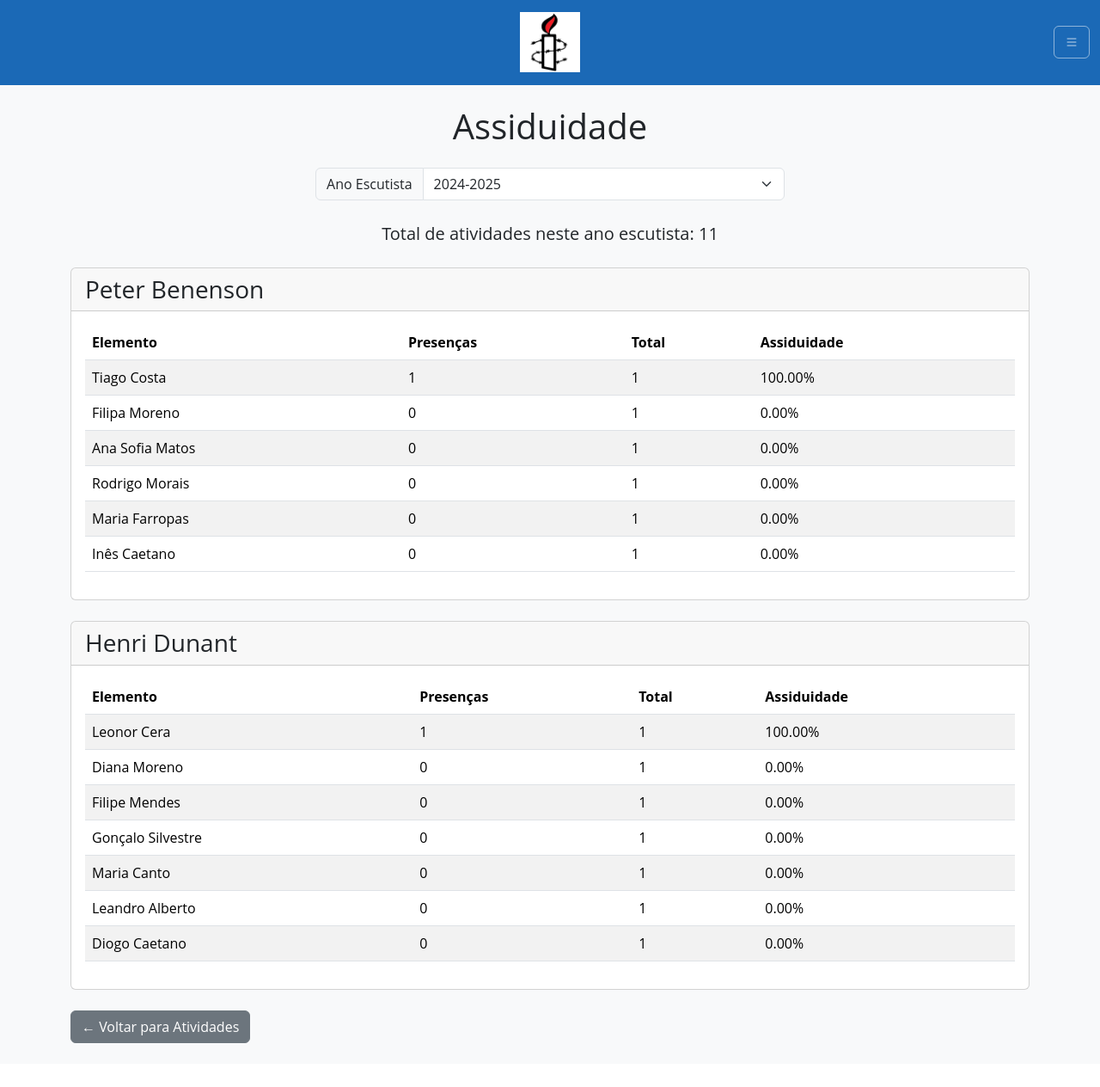
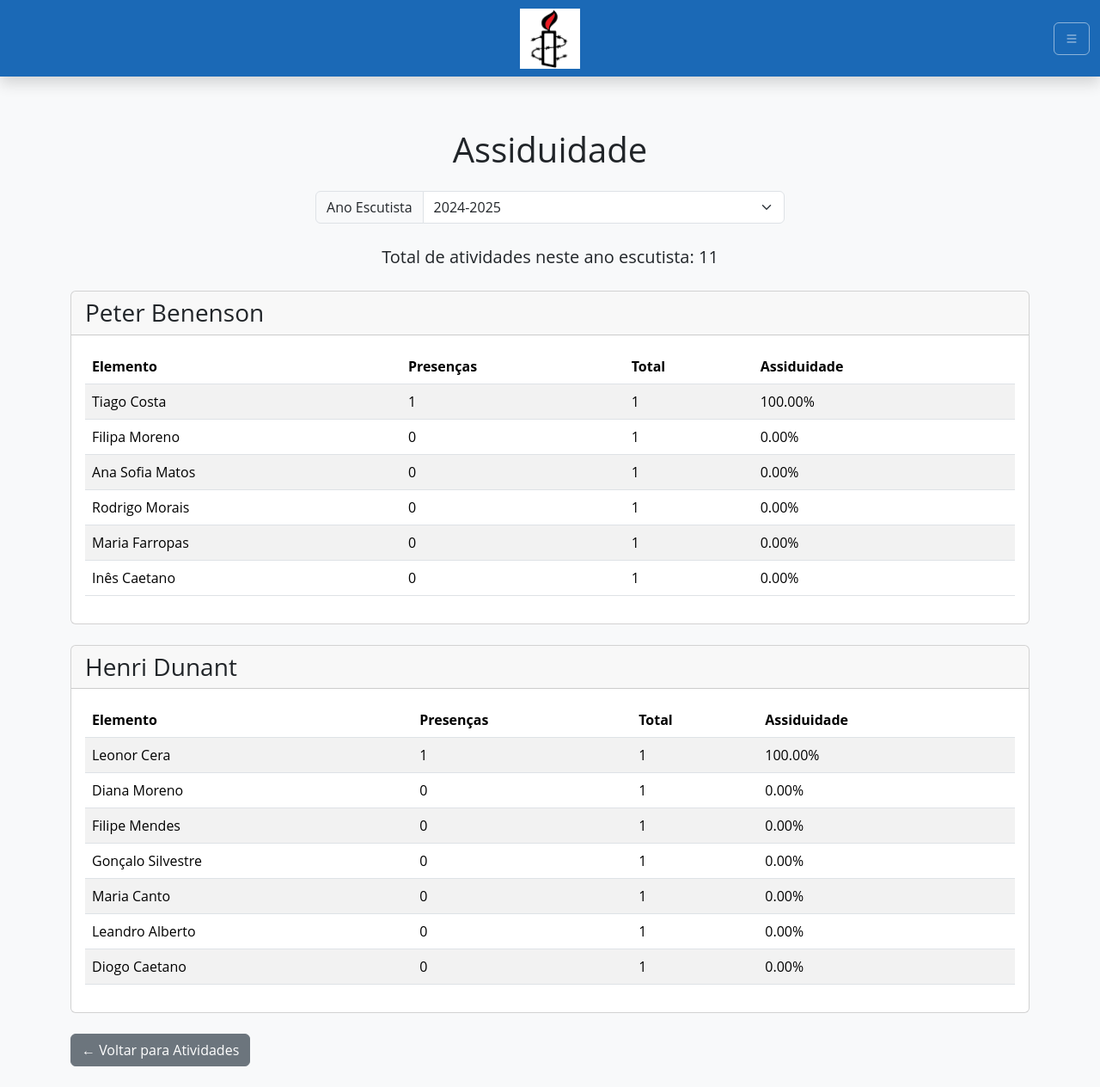
Before and after one commit to tiagocosta26/gestor_presencas, a Flask app: page /assiduidade in a window 1280 px wide. Shown: the whole page at 86% size. Before the commit the page ends 1213 px from the top, so only its background shows below. Run offline with Flask 3, Linux system fonts and the light colour scheme.

Commit message:
fixed top bar

```diff
--- a/templates/base.html
+++ b/templates/base.html
@@ -17,13 +17,14 @@
         body {
             font-family: 'Open Sans';
             background-color: #f8f9fa;
+            padding-top: 150px;
         }
         .navbar, .offcanvas {
             background-color: var(--bs-dark) !important;
         }
         .navbar {
-            padding-top: 1.9rem;
-            padding-bottom: 1.9rem;
+            padding-top: 1.6rem;
+            padding-bottom: 1.6rem;
         }
         .navbar-brand-center {
             position: absolute;
@@ -66,7 +67,7 @@
 </head>
 <body>
     <header>
-        <nav class="navbar navbar-expand-lg navbar-dark bg-dark">
+        <nav class="navbar navbar-expand-lg navbar-dark bg-dark shadow fixed-top">
         <div class="container-fluid">
             <a class="navbar-brand d-none d-lg-block navbar-brand-center clan-logo" href="{{ url_for('index') }}">
                 <img src="{{ url_for('static', filename='logo.png') }}" alt="Logótipo Clan 5" class="clan-logo-img">
@@ -132,7 +133,7 @@
         </div>
     </div>
 
-    <main class="container mt-4">
+    <main class="container">
         {% block content %}{% endblock %}
     </main>
 
```
